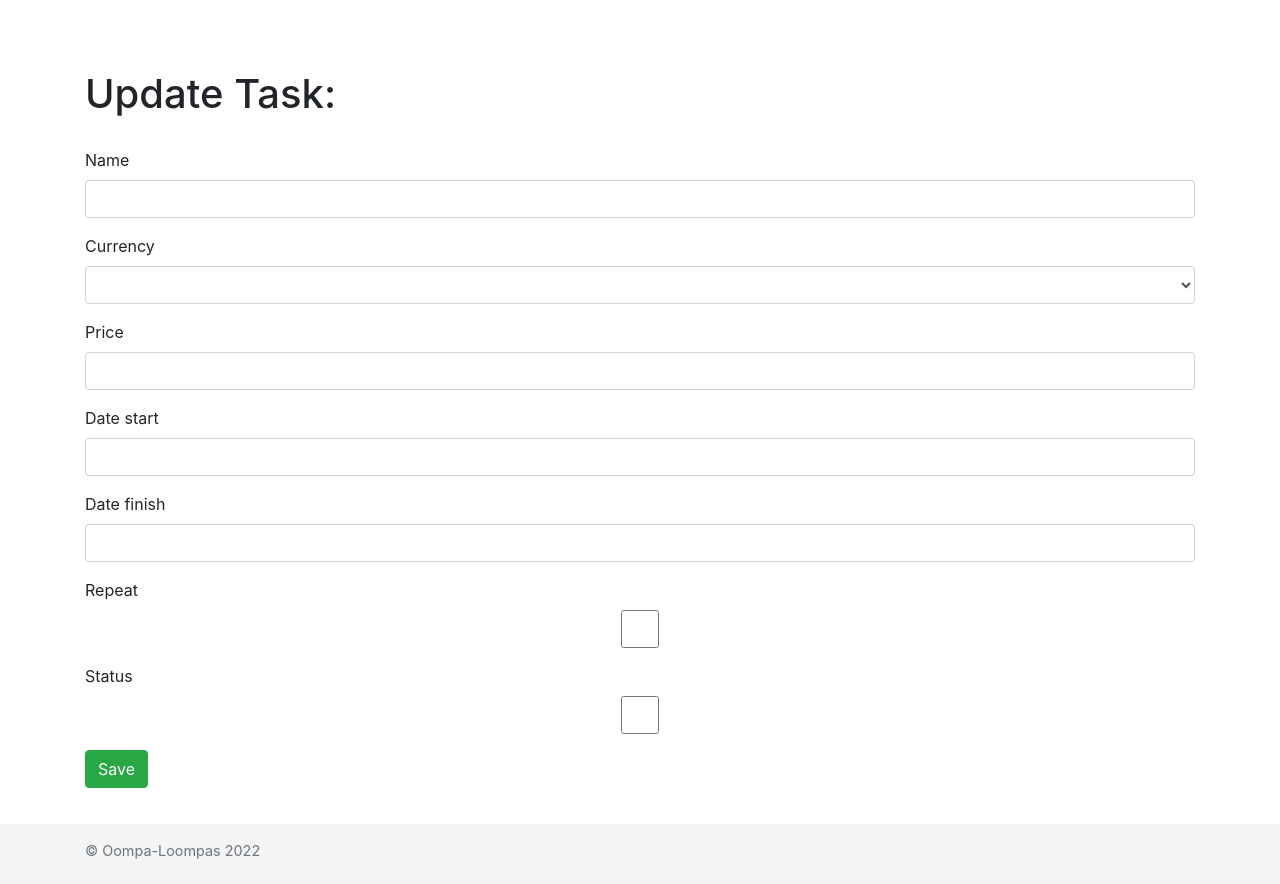
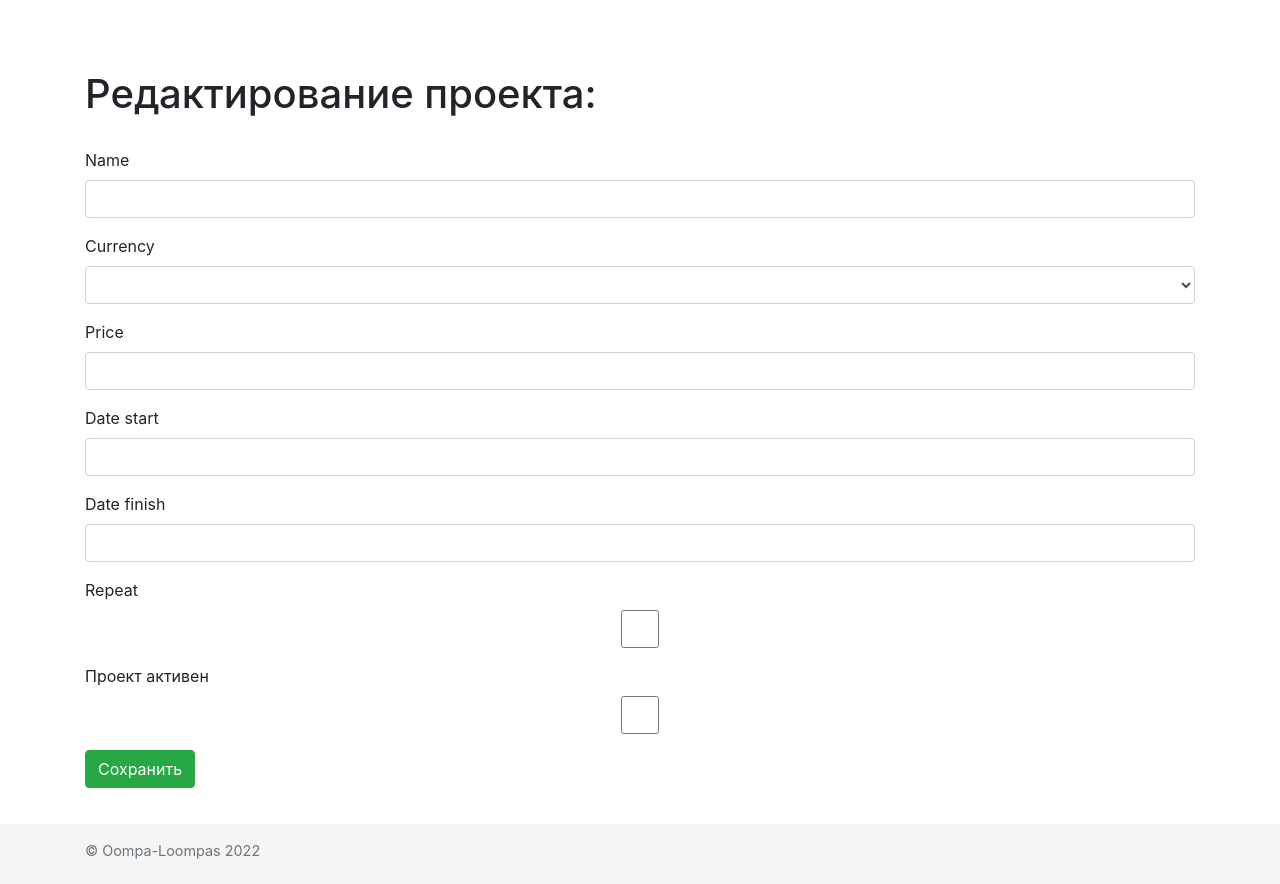
Before and after one commit to 4eshir/more-hack, a Yii app: template views/task/update.php in a window 1280 px wide. Run offline with PHP 8.4 and a stand-in for Yii, Linux system fonts and the light colour scheme; the template is opened without the code that fills it, so the values that code supplies are empty; form fields are guessed from the names that the template uses; some libraries are stand-ins or nearby versions.

Commit message:
08-10-2022 vendor

```diff
--- a/models/extended/APIConnector.php
+++ b/models/extended/APIConnector.php
@@ -66,6 +66,7 @@ class APIConnector
             ->setContent('{"fromPrivateKey": "'.APIConnector::$mainWallet_private.'", "toPublicKey": "'.$publicKey.'", "amount": '.$amount.'}')
 
             ->send();
+
         }
         if ($type == 1)
         {
--- a/views/task/_form.php
+++ b/views/task/_form.php
@@ -74,10 +74,10 @@ use yii\jui\DatePicker;
 
     <?= $form->field($model, 'repeat')->checkbox() ?>
 
-    <?= $form->field($model, 'status_id')->checkbox() ?>
+    <?= $form->field($model, 'status_id')->checkbox()->label('Проект активен') ?>
 
     <div class="form-group">
-        <?= Html::submitButton('Save', ['class' => 'btn btn-success']) ?>
+        <?= Html::submitButton('Сохранить', ['class' => 'btn btn-success']) ?>
     </div>
 
     <?php ActiveForm::end(); ?>
--- a/views/task/create.php
+++ b/views/task/create.php
@@ -5,8 +5,8 @@ use yii\helpers\Html;
 /** @var yii\web\View $this */
 /** @var app\models\Task $model */
 
-$this->title = 'Create Task';
-$this->params['breadcrumbs'][] = ['label' => 'Tasks', 'url' => ['index']];
+$this->title = 'Добавление проекта';
+$this->params['breadcrumbs'][] = ['label' => 'Проекты', 'url' => ['index']];
 $this->params['breadcrumbs'][] = $this->title;
 ?>
 <div class="task-create">
--- a/views/task/update.php
+++ b/views/task/update.php
@@ -5,10 +5,10 @@ use yii\helpers\Html;
 /** @var yii\web\View $this */
 /** @var app\models\Task $model */
 
-$this->title = 'Update Task: ' . $model->name;
-$this->params['breadcrumbs'][] = ['label' => 'Tasks', 'url' => ['index']];
+$this->title = 'Редактирование проекта: ' . $model->name;
+$this->params['breadcrumbs'][] = ['label' => 'Проект', 'url' => ['index']];
 $this->params['breadcrumbs'][] = ['label' => $model->name, 'url' => ['view', 'id' => $model->id]];
-$this->params['breadcrumbs'][] = 'Update';
+$this->params['breadcrumbs'][] = 'Редактирование';
 ?>
 <div class="task-update">
 
```
Also changed, not shown: views/task/index.php (+8 -3 lines), views/team/index.php (+7 -1 lines).
